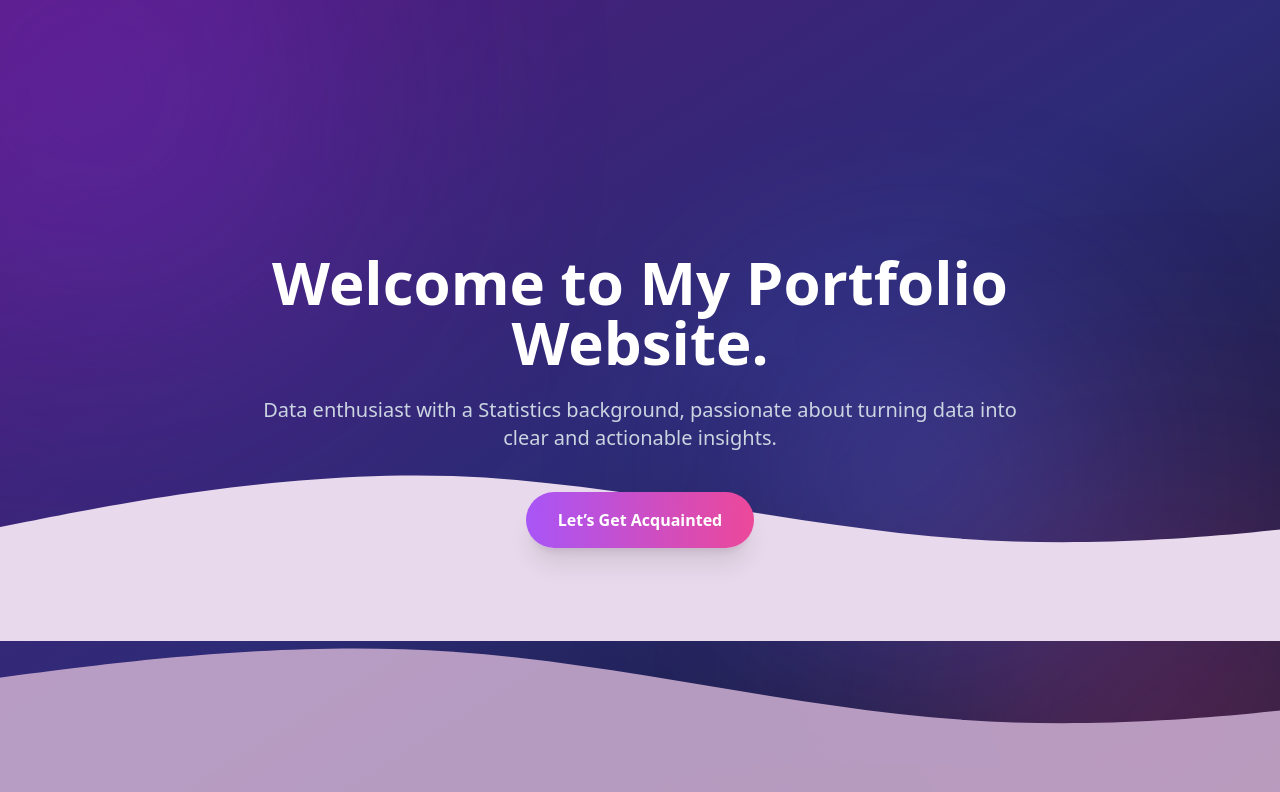
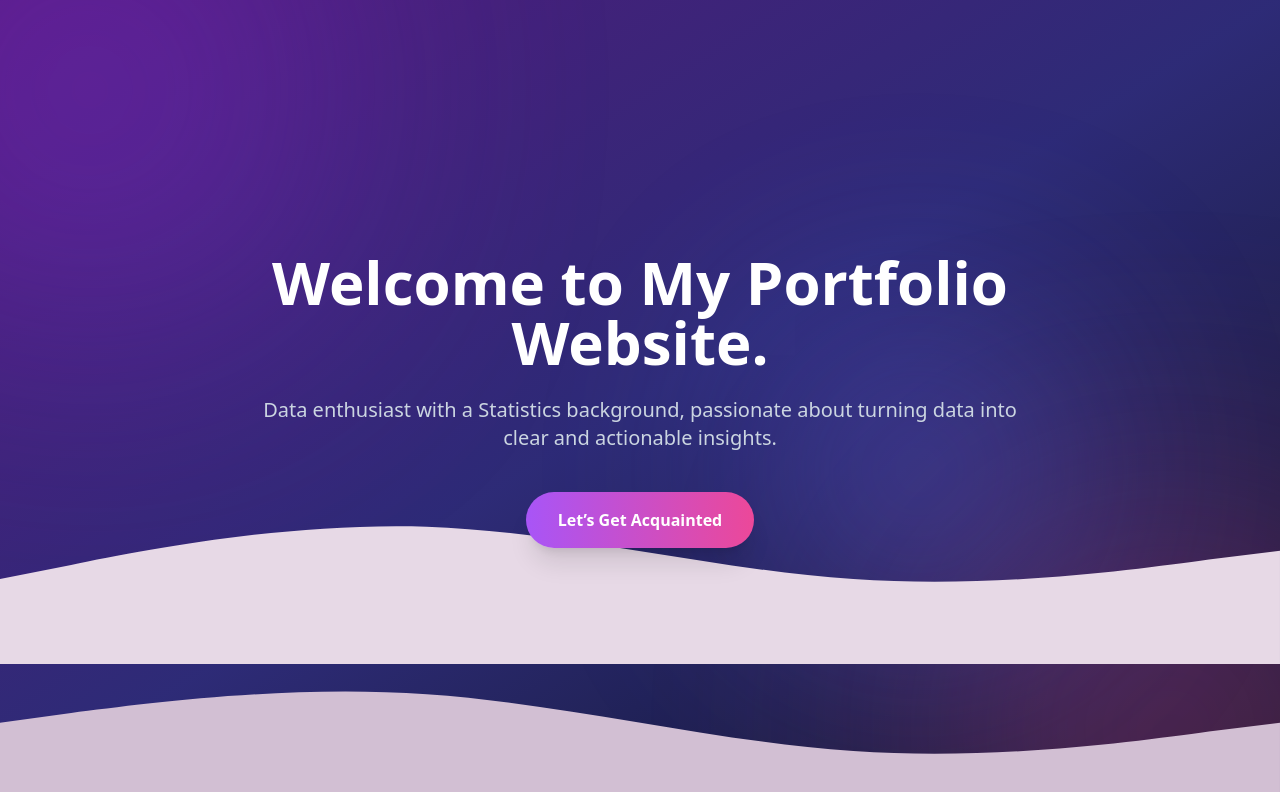
Before and after one commit to lintangntyas/portfolio, a Next.js app: page / in a window 1280 px wide. Shown: the top 792 px of the page. Built offline with nearby package versions, Linux system fonts and the light colour scheme.

Commit message:
Update page.js

```diff
--- a/app/page.js
+++ b/app/page.js
@@ -49,34 +49,26 @@ export default function Home() {
       </section>
 
       {/* animated layered waves */}
-      <div className="absolute bottom-0 left-0 w-full h-[500px] overflow-hidden leading-none z-0">
+      <div className="absolute bottom-0 left-0 w-full h-[420px] overflow-hidden leading-none z-0">
 
-        <svg viewBox="0 0 1440 320" className="block w-[120%] wave-animate">
-          <path
-            fill="#e9d9ec"
-            d="M0,224L80,208C160,192,320,160,480,165C640,171,800,213,960,224C1120,235,1280,213,1360,202L1440,192L1440,320L0,320Z"
-          />
+        <svg viewBox="0 0 1440 320" className="block w-full">
+          <path fill="#e7d9e6" d="M0,224L80,208C160,192,320,160,480,165C640,171,800,213,960,224C1120,235,1280,213,1360,202L1440,192L1440,320L0,320Z"/>
         </svg>
 
-        <svg viewBox="0 0 1440 320" className="block w-[120%] -mt-40 opacity-90 wave-animate">
-          <path
-            fill="#c7a9cd"
-            d="M0,192L80,181C160,171,320,149,480,160C640,171,800,213,960,224C1120,235,1280,213,1360,202L1440,192L1440,320L0,320Z"
-          />
+        <svg viewBox="0 0 1440 320" className="block w-full -mt-28">
+          <path fill="#d2bfd3" d="M0,192L80,181C160,171,320,149,480,160C640,171,800,213,960,224C1120,235,1280,213,1360,202L1440,192L1440,320L0,320Z"/>
         </svg>
 
-        <svg viewBox="0 0 1440 320" className="block w-[120%] -mt-40 opacity-80 wave-animate">
-          <path
-            fill="#9b7aa5"
-            d="M0,160L80,165C160,171,320,181,480,181C640,181,800,171,960,181C1120,192,1280,224,1360,240L1440,256L1440,320L0,320Z"
-          />
+        <svg viewBox="0 0 1440 320" className="block w-full -mt-28">
+          <path fill="#b79bbd" d="M0,160L80,165C160,171,320,181,480,181C640,181,800,171,960,181C1120,192,1280,224,1360,240L1440,256L1440,320L0,320Z"/>
         </svg>
 
-        <svg viewBox="0 0 1440 320" className="block w-[120%] -mt-40 opacity-70 wave-animate">
-          <path
-            fill="#5e3564"
-            d="M0,224L80,213C160,203,320,181,480,165C640,149,800,139,960,144C1120,149,1280,171,1360,181L1440,192L1440,320L0,320Z"
-          />
+        <svg viewBox="0 0 1440 320" className="block w-full -mt-28">
+          <path fill="#9b7aa5" d="M0,224L80,213C160,203,320,181,480,165C640,149,800,139,960,144C1120,149,1280,171,1360,181L1440,192L1440,320L0,320Z"/>
+        </svg>
+
+        <svg viewBox="0 0 1440 320" className="block w-full -mt-28">
+          <path fill="#7a5b82" d="M0,256L80,240C160,224,320,192,480,181C640,171,800,181,960,197C1120,213,1280,235,1360,245L1440,256L1440,320L0,320Z"/>
         </svg>
 
       </div>
```
